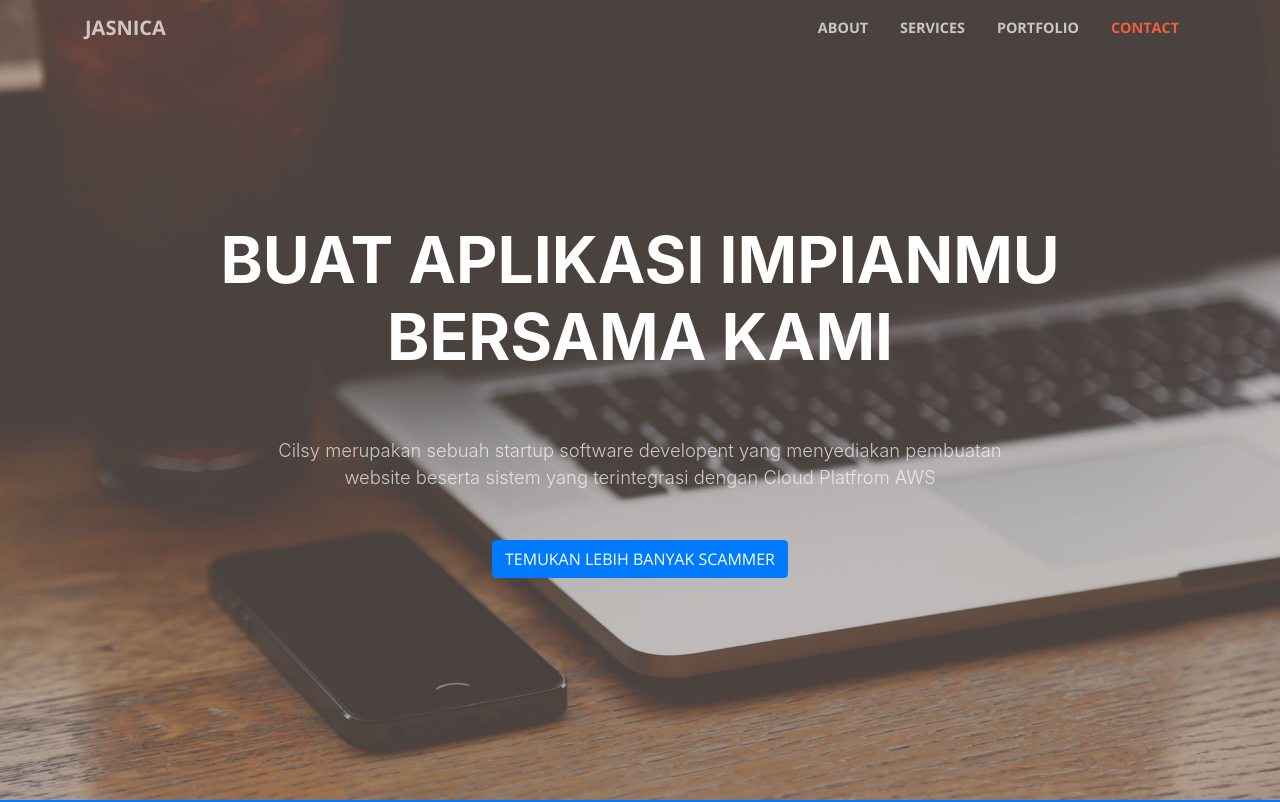
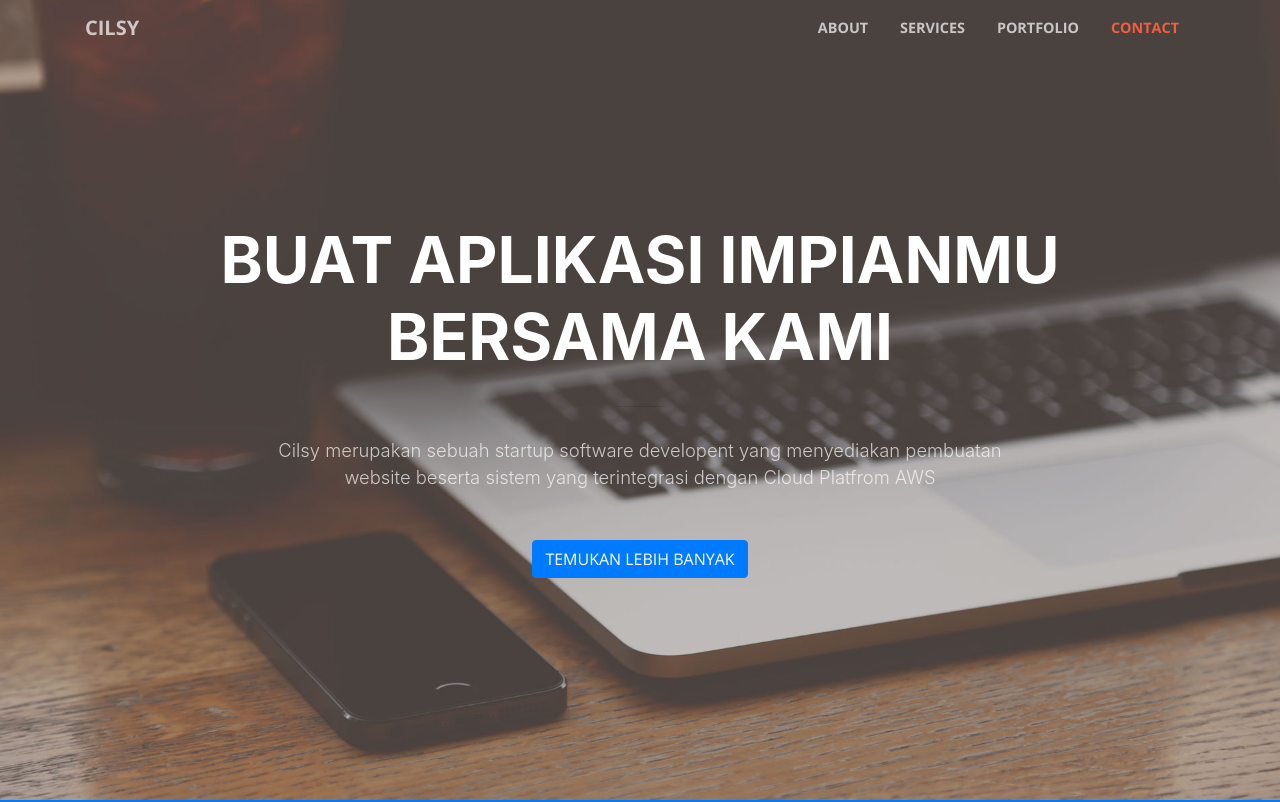
Before and after one commit to Jasnicahuang/bp-landing-page, a website with bundled scripts: page index.html in a window 1280 px wide. Shown: the top 802 px of the page. Built offline with nearby package versions, Linux system fonts and the light colour scheme.

Commit message:
Change into Cilsy

```diff
--- a/index.html
+++ b/index.html
@@ -8,7 +8,7 @@
   <meta name="description" content="">
   <meta name="author" content="">
 
-  <title>JCilsy Software Development</title>
+  <title>Cilsy Software Development</title>
 
   <!-- Bootstrap core CSS -->
   <link href="vendor/bootstrap/css/bootstrap.min.css" rel="stylesheet">
@@ -31,7 +31,7 @@
   <!-- Navigation -->
   <nav class="navbar navbar-expand-lg navbar-light fixed-top" id="mainNav">
     <div class="container">
-      <a class="navbar-brand js-scroll-trigger" href="#page-top">JASNICA</a>
+      <a class="navbar-brand js-scroll-trigger" href="#page-top">CILSY</a>
       <button class="navbar-toggler navbar-toggler-right" type="button" data-toggle="collapse" data-target="#navbarResponsive" aria-controls="navbarResponsive" aria-expanded="false" aria-label="Toggle navigation">
         <span class="navbar-toggler-icon"></span>
       </button>
@@ -65,7 +65,7 @@
         </div>
         <div class="col-lg-8 mx-auto">
           <p class="text-faded mb-5">Cilsy merupakan sebuah startup software developent yang menyediakan pembuatan website beserta sistem yang terintegrasi dengan Cloud Platfrom AWS</p>
-          <a class="btn btn-primary btn-xl js-scroll-trigger" href="#about">Temukan Lebih Banyak SCAMMER</a>
+          <a class="btn btn-primary btn-xl js-scroll-trigger" href="#about">Temukan Lebih Banyak </a>
         </div>
       </div>
     </div>
```
